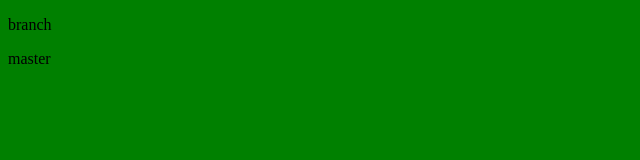
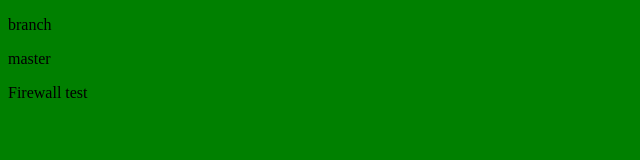
Before and after one commit to kasp773b/github, a plain HTML site: page index.html in a window 1280 px wide. Shown: the full height of the page, 0-640 px from the left. Drawn offline with Linux system fonts and the light colour scheme.

Commit message:
Merging branch with master
# Conflicts:
#	index.html

```diff
--- a/index.html
+++ b/index.html
@@ -8,5 +8,6 @@
 <body>
     <p>branch</p>
     <p>master</p>
+    <p>Firewall test</p>
 </body>
 </html>
```
